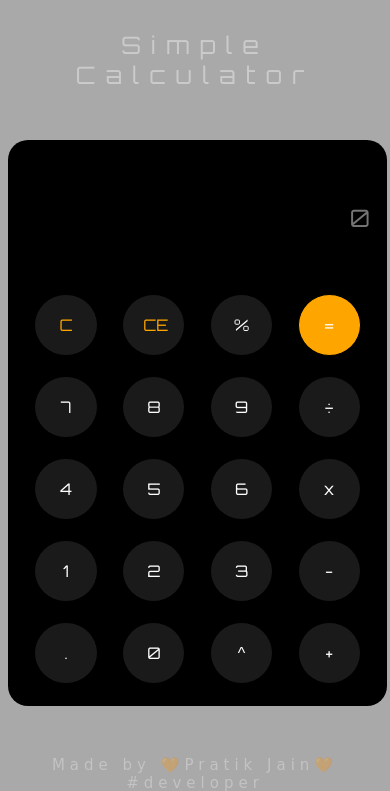
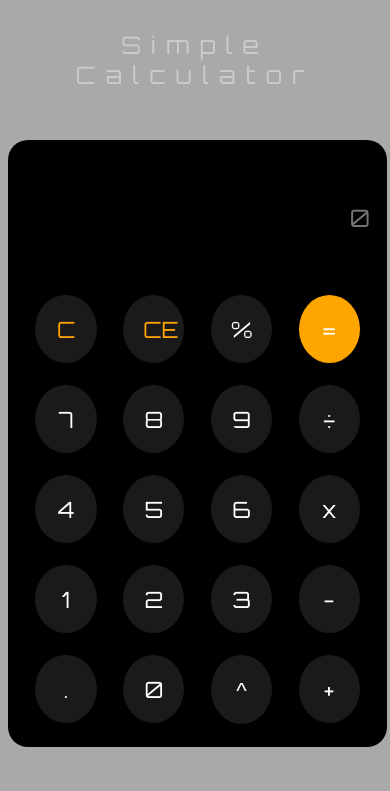
Before and after one commit to pratikpjain/calculator, a PHP site: page / in a window 390 px wide. Shown: the top 791 px of the page. Run offline with PHP 8.4, Linux system fonts and the light colour scheme.

Commit message:
Update style.css

```diff
--- a/style.css
+++ b/style.css
@@ -77,7 +77,7 @@ footer {
     }
     .key {
         width: 6%;
-        font-size: 1rem;
+        font-size: 1.4rem;
         padding: 20px;
         border-radius: 50%;
         margin: 10px;
@@ -99,7 +99,7 @@ footer {
     }
     .key {
         width: 2%;
-        font-size: 0.7rem;
+        font-size: 0.8rem;
         padding: 20px;
         border-radius: 50%;
         margin: 9px;
```
